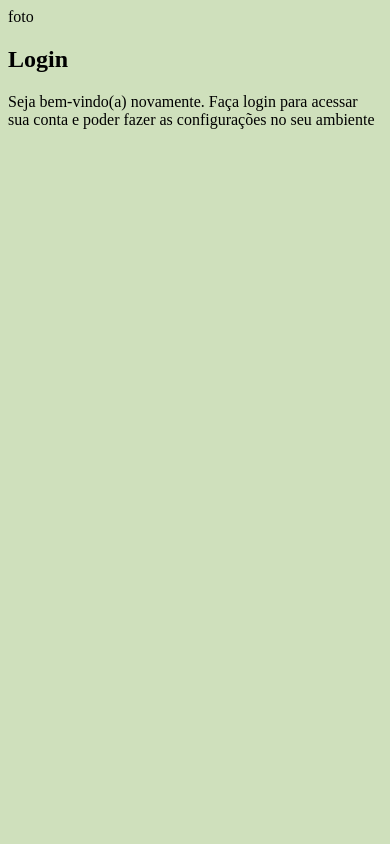
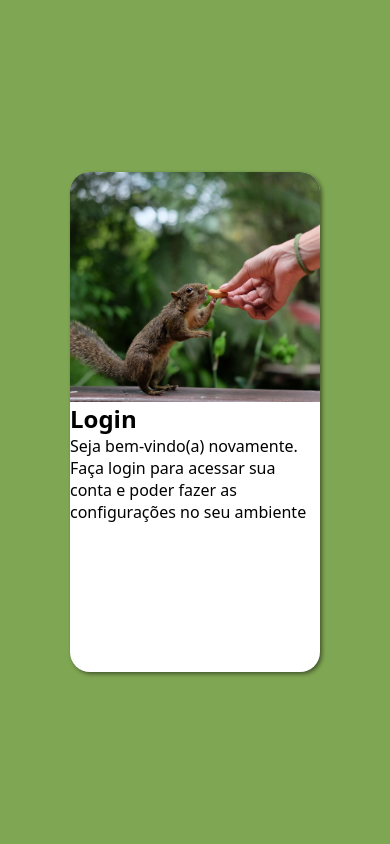
Before and after one commit to JoseMioto/Projeto-login, a PHP site: page / in a window 390 px wide. Run offline with PHP 8.4, Linux system fonts and the light colour scheme.

Commit message:
Fiz a parte de mobile

```diff
--- a/estilos/style.css
+++ b/estilos/style.css
@@ -5,9 +5,53 @@
    #CFE0BC
    #7FA653
    #63783D
-   #99CD85
 */
 
-body{
-    background-color: #CFE0BC ;
+*{
+    font-family: system-ui, -apple-system, BlinkMacSystemFont, 'Segoe UI', Roboto, Oxygen, Ubuntu, Cantarell, 'Open Sans', 'Helvetica Neue', sans-serif;
+    padding: 0;
+    margin: 0;
+    box-sizing: border-box;
 }
+
+body, html{
+    background-color: #7FA653;
+    height: 100vh;
+    width: 100vw;
+}
+
+main{
+    position: relative;
+    height: 100vh;
+    width: 100vw;
+}
+
+#login{
+
+    position: absolute;
+    top: 50%;
+    left: 50%;
+    overflow: hidden;
+    transform: translate(-50%, -50%);
+
+    background-color: white;
+    width: 250px;
+    height: 500px;
+    border-radius: 20px;
+    box-shadow: 2px 2px 4px rgba(0, 0, 0, 0.473);
+}
+
+#imagem{
+    display: block;
+    background: #7FA653 url(../imagens/pexels-miguel-santos-20258514.jpg) no-repeat;
+    background-size: cover;
+    background-position: center left;
+    height: 230px;
+
+
+}
+
+#formulario{
+    display: block;
+    padding: 10px;
+}
--- a/index.html
+++ b/index.html
@@ -10,7 +10,7 @@
     <main>
         <section id="login">
             <div id="imagem">
-                foto
+
             </div>
             <div id="formualrio">
                 <h1>Login</h1>
```
